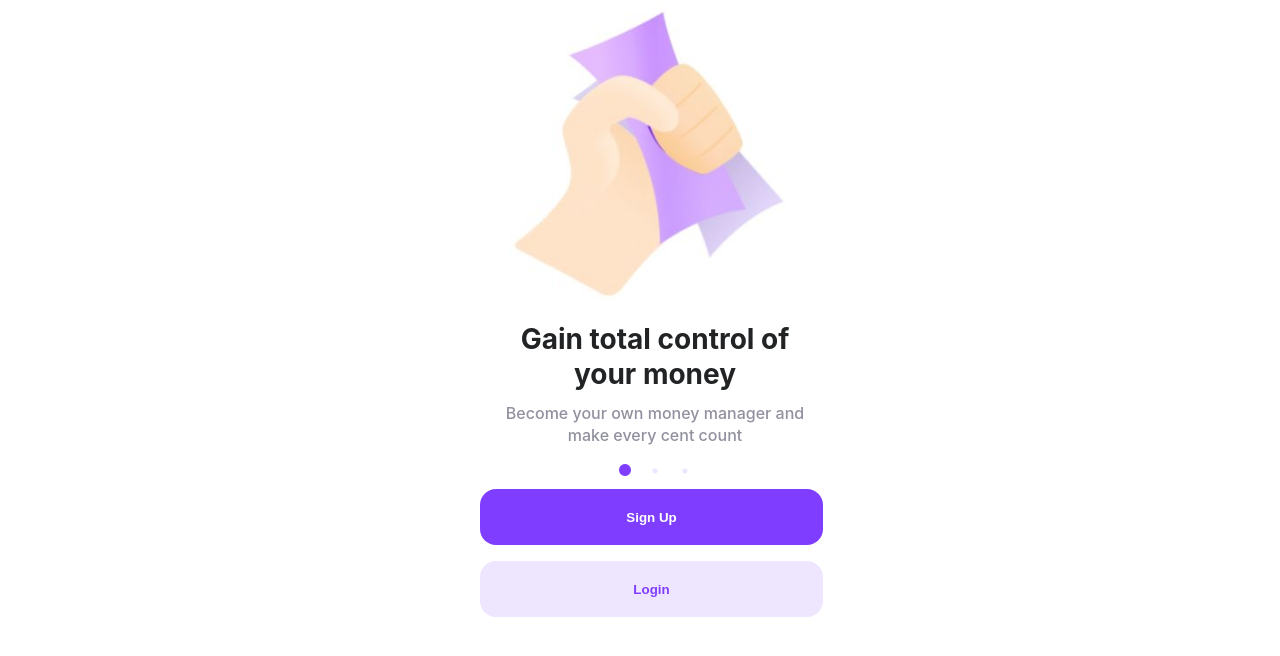
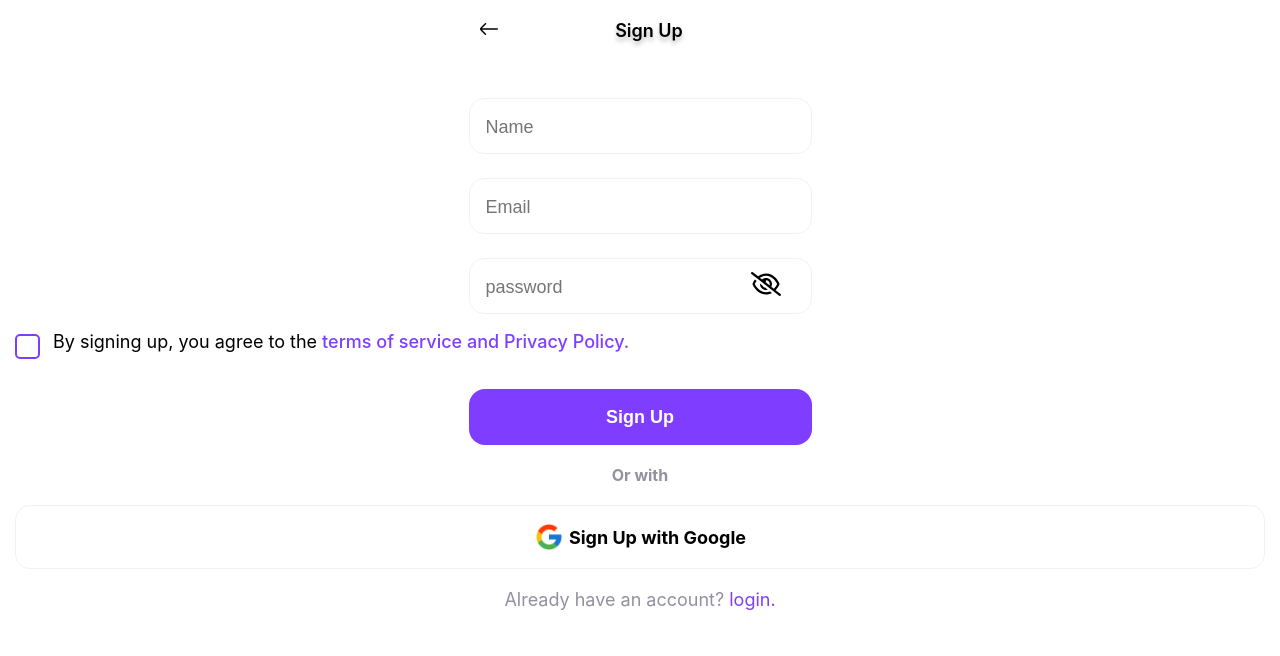
Before and after one commit to chandran-kannan/Expenso, a React (Vite) app: page / in a window 1280 px wide. Shown: the top 656 px of the page. Built offline with nearby package versions, Linux system fonts and the light colour scheme.

Commit message:
Register and varification page updated

```diff
--- a/src/App.tsx
+++ b/src/App.tsx
@@ -1,9 +1,16 @@
+import { useState } from "react";
+import Register from "./Pages/Register/Register";
 import RoutesWrapper from "./Routes";
+import Modal from "./Components/Modal";
+import Verification from "./Pages/Register/verification";
 
 const App = () => {
+
   return (
     <div>
-      <RoutesWrapper/>
+       <Register />
+       {/* <Verification /> */}
+
     </div>
   );
 };
--- /dev/null
+++ b/src/Components/Modal/index.tsx
@@ -0,0 +1,36 @@
+import React from "react";
+import "./modal.css"
+
+type Props = {
+    show?: boolean | undefined;
+    onClick?: () => void;
+    onClose?: ()=>void;
+}
+
+const Modal = (props:Props) =>
+{
+    // if(!props.show)
+    // {
+    //     return null;
+    // }
+return(
+    <div className={`modal fixed left-0-m right-0-m bottom-0-m top-0-m bg-black-m flex items-center justify-center opacity-0-m
+    transition-m pointer-event-none-m ${props.show? 'show':''}`} onClick={props?.onClose}>
+        <div className="modal-content w-full bg-white-m mx-15px-m radius-10px" onClick={e=>e.stopPropagation()}>
+            <div className="model-header">
+                <h4 className="modal-title fs-22px-m lh-32px-m py-3px-m mxy-5px-10px-m ">Privacy Policy</h4>
+            </div>
+            <div className="p-10px-m border-t-m border-b-m">
+                <p className="fs-16px lh-25px text-black mb-10px-m text-description">Lorem Ipsum is simply dummy text of the printing and typesetting industry.
+                 Lorem Ipsum has been the industry's standard dummy text ever since the 1500s, when an unknown printer took
+                 a galley of type and scrambled it to make a type specimen book.</p>
+            </div>
+            <div className="modal-footer">
+                <button onClick={props?.onClose} className="pxy-6px-15px-m fs-16px lh-25px text-white bt-bg-m radius-5px-m style-none-m">Accept</button>
+            </div>
+        </div>
+    </div>
+)
+}
+
+export default Modal;
--- /dev/null
+++ b/src/Components/Modal/modal.css
@@ -0,0 +1,103 @@
+/* modal */
+
+.left-0-m {
+    left: 0;
+}
+
+.right-0-m {
+    right: 0;
+}
+
+.top-0-m {
+    top: 0;
+}
+
+.bottom-0-m {
+    bottom: 0;
+}
+
+.bg-black-m {
+    background-color: rgba(0, 0, 0, 0.5);
+}
+
+.opacity-0-m {
+    opacity: 0;
+}
+
+.transition-m {
+    transition: all 0.3s ease-in-out;
+}
+
+.pointer-event-none-m {
+    pointer-events: none;
+}
+
+.modal.show {
+    opacity: 1;
+    pointer-events: visible;
+}
+
+.bg-white-m {
+    background-color: white;
+}
+
+.mx-15px-m {
+    margin: 0 15px;
+}
+
+.radius-10px {
+    border-radius: 10px;
+}
+
+.modal-header,
+.modal-footer {
+    padding: 10px;
+}
+
+.fs-22px-m {
+    font-size: 22px;
+}
+
+.lh-32px-m {
+    line-height: 32px;
+}
+
+.py-3px-m {
+    padding: 3px 0;
+}
+
+.mxy-5px-10px-m {
+    margin: 5px 10px
+}
+
+.mb-0px-m {
+    margin-bottom: 0;
+}
+
+.p-10px-m {
+    padding: 10px;
+}
+
+.border-t-m {
+    border-top: 1px solid #eee;
+}
+
+.border-b-m {
+    border-bottom: 1px solid #eee;
+}
+
+.pxy-6px-15px-m {
+    padding: 6px 15px;
+}
+
+.bt-bg-m {
+    background: #7f3dff;
+}
+
+.radius-5px-m {
+    border-radius: 5px;
+}
+
+.style-none-m {
+    border-style: none;
+}
--- /dev/null
+++ b/src/Pages/Register/Register/checkbox.css
@@ -0,0 +1,111 @@
+/* The container */
+.pointer-c {
+  cursor: pointer;
+}
+
+.pl-c {
+  padding-left: 38px;
+}
+
+.mb-12px-c {
+  margin-bottom: 12px;
+}
+
+.fs-c {
+  font-size: 18px;
+}
+
+.lh-c {
+  line-height: 25px;
+}
+
+.w-user-select {
+  -webkit-user-select: none;
+  -moz-user-select: none;
+  -ms-user-select: none;
+  user-select: none;
+}
+
+
+/* Hide the browser's default checkbox */
+.container input {
+  position: absolute;
+  opacity: 0;
+  cursor: pointer;
+  height: 0;
+  width: 0;
+}
+
+/* Create a custom checkbox */
+/* .checkmark {
+  position: absolute;
+  top: 0;
+  left: 0;
+  height: 25px;
+  width: 25px;
+  border: solid 2px #7f3dff;
+  border-radius: 5px;
+} */
+
+.top-0-c {
+  top: 0
+}
+
+.left-0-c {
+  left: 0;
+}
+
+.height-25px-c {
+  height: 25px;
+}
+
+.width-25px-c {
+  width: 25px;
+}
+
+.border-2px-c {
+  border: solid 2px #7f3dff;
+}
+
+.radius-5px {
+  border-radius: 5px;
+}
+
+.bottom-5px-c {
+  bottom: 5px;
+}
+
+/* On mouse-over, add a grey background color */
+.container:hover input~.checkmark {
+  background-color: transparent;
+}
+
+/* When the checkbox is checked, add a blue background */
+.container input:checked~.checkmark {
+  background-color: #2196F3;
+}
+
+/* Create the checkmark/indicator (hidden when not checked) */
+.checkmark:after {
+  content: "";
+  position: absolute;
+  display: none;
+}
+
+/* Show the checkmark when checked */
+.container input:checked~.checkmark:after {
+  display: block;
+}
+
+/* Style the checkmark/indicator */
+.container .checkmark:after {
+  left: 7px;
+  top: 2px;
+  width: 5px;
+  height: 10px;
+  border: solid white;
+  border-width: 0 3px 3px 0;
+  -webkit-transform: rotate(45deg);
+  -ms-transform: rotate(45deg);
+  transform: rotate(45deg);
+}
--- /dev/null
+++ b/src/Pages/Register/Register/index.tsx
@@ -0,0 +1,70 @@
+import Button from "../../../Components/Button";
+import { LeftArrow } from "../../../assets/Icons";
+import Header from "../../../Components/Header";
+import Input from "../../../Components/Input";
+import Modal from "../../../Components/Modal";
+import { useState } from "react";
+import "./checkbox.css"
+
+const Register = () => {
+  const [show, setShow] = useState(false);
+  const [message, setMessage] = useState("");
+  const [error, setError] = useState(null);
+
+  function handleSubmit(event: React.ChangeEvent<HTMLInputElement>) {
+    event.preventDefault();
+    setError(null);
+    setMessage("");
+  }
+
+  function handleChange(event: React.ChangeEvent<HTMLInputElement>) {
+    const value = event.target.value;
+    if (/^[A-Za-z\s]+$/.test(value)) setError(null);
+    else setError("Please enter the valid name");
+    setMessage(value);
+  }
+
+  return (
+    <div className="w-full px-15px mx-auto mt-20px">
+      <div className="w-full">
+        <Header leftIcon={<LeftArrow height={18} width={18} />} title="Sign Up" />
+      </div>
+
+      <form className="mt-56px flex mx-auto flex-col gap-24px h-216px " onSubmit={handleSubmit}>
+        <Input className="display-block mx-auto"
+          type="text" name="message" value={message} onChange={handleChange} placeholder="Name" />
+        {error && (
+          <label style={{ color: "red" }} htmlFor="message">
+            {error}
+          </label>)}
+        <Input className="display-block mx-auto" type="email" placeholder="Email" />
+        <Input className="display-block mx-auto" type="password" placeholder="password" />
+      </form>
+      <div className="w-full mt-20px display-block">
+        <label className="container display-block relative pointer-c pl-c mb-12px-c fs-c lh-c w-user-select">
+          <span className="relative bottom-5px-c">By signing up, you agree
+            to the <span className="text-primary font-500" onClick={() => setShow(true)}>
+              terms of service and Privacy Policy.</span></span>
+          <input type="checkbox" />
+          <span className="checkmark absolute top-0-c left-0-c height-25px-c width-25px-c border-2px-c radius-5px"></span>
+        </label>
+        <Modal onClose={() => setShow(false)} show={show} />
+      </div>
+      <div className="mt-30px">
+        <Button classNames="display-block mx-auto fs-18px" variant="primary">Sign Up</Button>
+      </div>
+      <div className="w-full">
+        <p className="fs-16px  mt-20px font-700 text-center text-grey2">Or with</p>
+      </div>
+      <div className="w-full mt-20px mb-20px">
+        <p className="fs-18px px-15px font-700 text-center text-black p-16 border rounded-15px flex items-center justify-center">
+          <img className="w-30px mr-5px" src="src/assets/Images/flat-color-icons-google.png" /> Sign Up with Google</p>
+      </div>
+      <div className="w-full mt-20px mb-20px">
+        <p className="fs-18px text-center text-grey2">Already have an account?<span className="text-primary "> login.</span></p>
+      </div>
+    </div>
+  );
+};
+
+export default Register;
--- a/src/index.css
+++ b/src/index.css
@@ -26,6 +26,7 @@
   --light-gray: #f1f1fa;
   --white: #ffffff;
   --grey: #e0e2e9;
+  --dark-grey:#91919F;
 }
 
 html,
@@ -38,6 +39,10 @@ body {
 }
 
 /*Text Color*/
+.text-grey2
+{
+  color:var(--dark-grey);
+}
 .text-white {
   color: #ffffff;
 }
@@ -67,6 +72,14 @@ body {
 }
 .text-red {
   color: #fd3c4a;
+}
+.text-primary
+{
+  color:var(--primary);
+}
+.text-description
+{
+  color:var(--black);
 }
 
 /*Text*/
@@ -136,7 +149,10 @@ body {
 .mt-45px {
   margin-top: 45px;
 }
-
+.mr-5px
+{
+  margin-right:5px;
+}
 /* Border-Radius*/
 .rounded-50px {
   border-radius: 50px;
@@ -149,14 +165,40 @@ body {
 .h-16px {
   height: 16px;
 }
+.h-30px
+{
+  height:30px;
+}
 
 /*Width*/
 .w-32px {
   width: 32px;
 }
+.w-30px
+{
+  width:30px;
+}
 .w-16px {
   width: 16px;
 }
+.w-90
+{
+  width:90%;
+}
+.w-80
+{
+  width:80%;
+}
+.w-10
+{
+  width:10%;
+}
+/*Vertical align properties */
+.v-align-top
+{
+  vertical-align: top;
+}
+
 
 /*Border*/
 .border-4px {
@@ -181,6 +223,9 @@ body {
   display: none;
 }
 .gap-16 {
+  gap: 16px;
+}
+.gap-16px {
   gap: 16px;
 }
 /* Background Color Property */
@@ -242,9 +287,8 @@ body {
   margin-top: 45px;
 }
 .mx-auto
-.mx-auto
 {
-  margin-right:auto;
+  margin-right:auto !important;
   margin-left:auto;
 }
 .m-bot-5px
@@ -317,7 +361,14 @@ body {
 }
 
 /* padding */
-
+.t-3px
+{
+  top:3px;
+}
+.pl-10px
+{
+  padding-left:10px;
+}
 .p-8px {
   padding: 8px;
 }
@@ -353,6 +404,10 @@ body {
 }
 .absolute {
   position: absolute;
+}
+.fixed
+{
+  position:fixed;
 }
 .ml-16px {
   margin-left: 16px;
@@ -408,6 +463,14 @@ body {
 .rounded-15px {
   border-radius: 15px;
 }
+.fs-34px
+{
+  font-size:34px;
+}
+.lh-44px
+{
+  line-height:44px;
+}
 .fs-28px
 {
   font-size:28px;
@@ -416,8 +479,16 @@ body {
 {
   font-size:16px;
 }
+.lh-25px
+{
+  line-height:25px;
+}
 .fs-18px {
   font-size: 18px;
+}
+.font-size-18px
+{
+  font-size:18px;
 }
 .fs-24px{
   font-size: 24px;
@@ -457,6 +528,18 @@ body {
 .mt-56px {
   margin-top: 56px;
 }
+.mt-30px
+{
+  margin-top:30px;
+}
+.mt-20px
+{
+  margin-top:20px;
+}
+.mb-20px
+{
+  margin-bottom:20px;
+}
 .gap-24px {
   gap: 24px;
 }
@@ -473,12 +556,12 @@ body {
   line-height: 22px;
 }
 
-/* Line Height */
-.lh-35px
+/* display properties */
+.display-block
 {
-  line-height: 35px;
+  display:block;
 }
-.lh-22px
+.display-inline-block
 {
-  line-height: 22px;
+  display: inline-block;
 }
```
Also changed, not shown: src/Pages/Register/index.tsx (deleted, +0 -15 lines), src/assets/Images/flat-color-icons-google.png (added).
